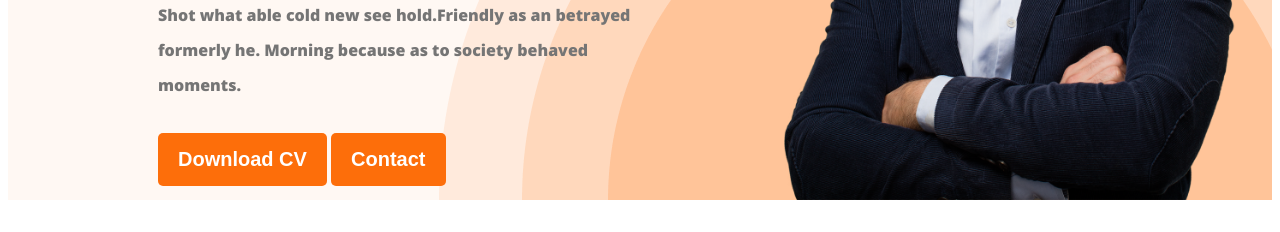
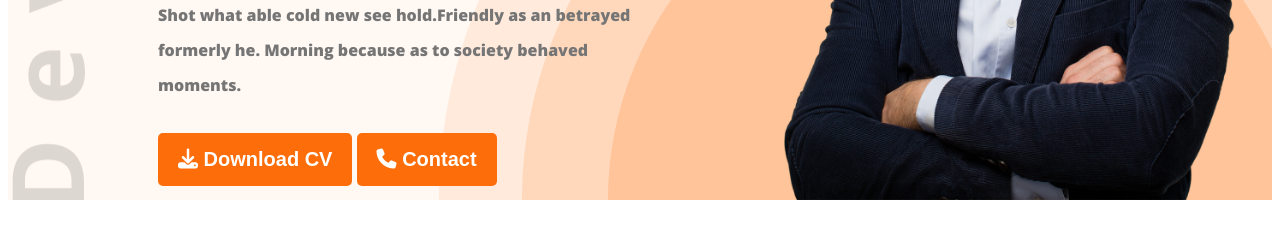
Before and after one commit to tasnimmondoltuba/web-developer-portfolio, a plain HTML site: page index.html in a window 1280 px wide. Shown: the part 568-800 px from the top of the page. Drawn offline with nearby package versions, Linux system fonts and the light colour scheme.

Commit message:
last added

```diff
--- a/index.html
+++ b/index.html
@@ -8,6 +8,8 @@
     <link rel="preconnect" href="https://fonts.googleapis.com">
 <link rel="preconnect" href="https://fonts.gstatic.com" crossorigin>
 <link href="https://fonts.googleapis.com/css2?family=Lato&family=Open+Sans:wght@800&display=swap" rel="stylesheet">
+
+<script src="https://kit.fontawesome.com/10ad81aec9.js" crossorigin="anonymous"></script>
 </head>
 <body>
     <header class="header">
@@ -30,8 +32,8 @@
         <h3 class="banner-greeting">Hi, I  am</h3>
         <h1 class="banner-title">Mary Hardy</h1>
         <p class="banner-discription">Shot what able cold new see hold.Friendly as an betrayed formerly he. Morning because as to society behaved moments.</p>
-        <button class="pri-button">Download CV</button>
-        <button class="pri-button">Contact</button>
+        <button class="pri-button"> <i class="fa-solid fa-download"></i> Download CV</button>
+        <button class="pri-button"> <i class="fa-solid fa-phone"></i> Contact</button>
        </div>
      <div >
         <img class="banner-picture" src="images/hardy.png" alt="">
@@ -144,7 +146,7 @@
             </div>
         </div>
     </div>
-    <div class="download-cv"><button class="pri-button">Download CV</button>
+    <div class="download-cv"><button class="pri-button"> <i class="fa-solid fa-download"></i> Download CV</button>
     </div>
 </section>
     </main>
--- a/styles/portfolio.css
+++ b/styles/portfolio.css
@@ -67,9 +67,9 @@ nav a{
 /* header realated styles */
 .header{
     background: #FFF8F3;
-    background-image: url('../images/header_bg.png');
+    background-image: url('../images/header_bg.png'), url('../images/developer.png');
     background-repeat: no-repeat;
-    background-position: bottom right ;
+    background-position: bottom right, top left ;
 }
 .banner{
     padding: 30px 30px 0px 150px;
```
